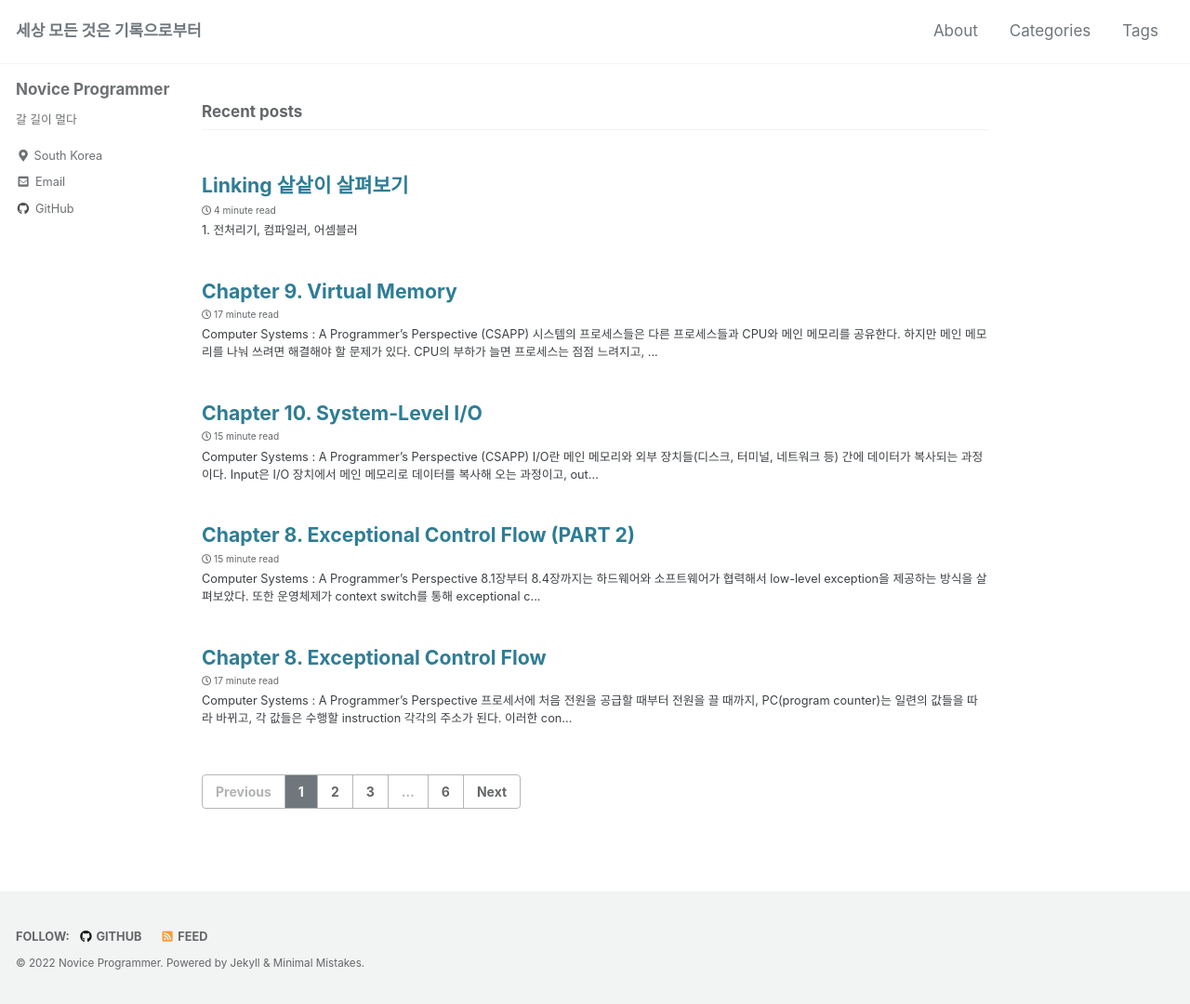
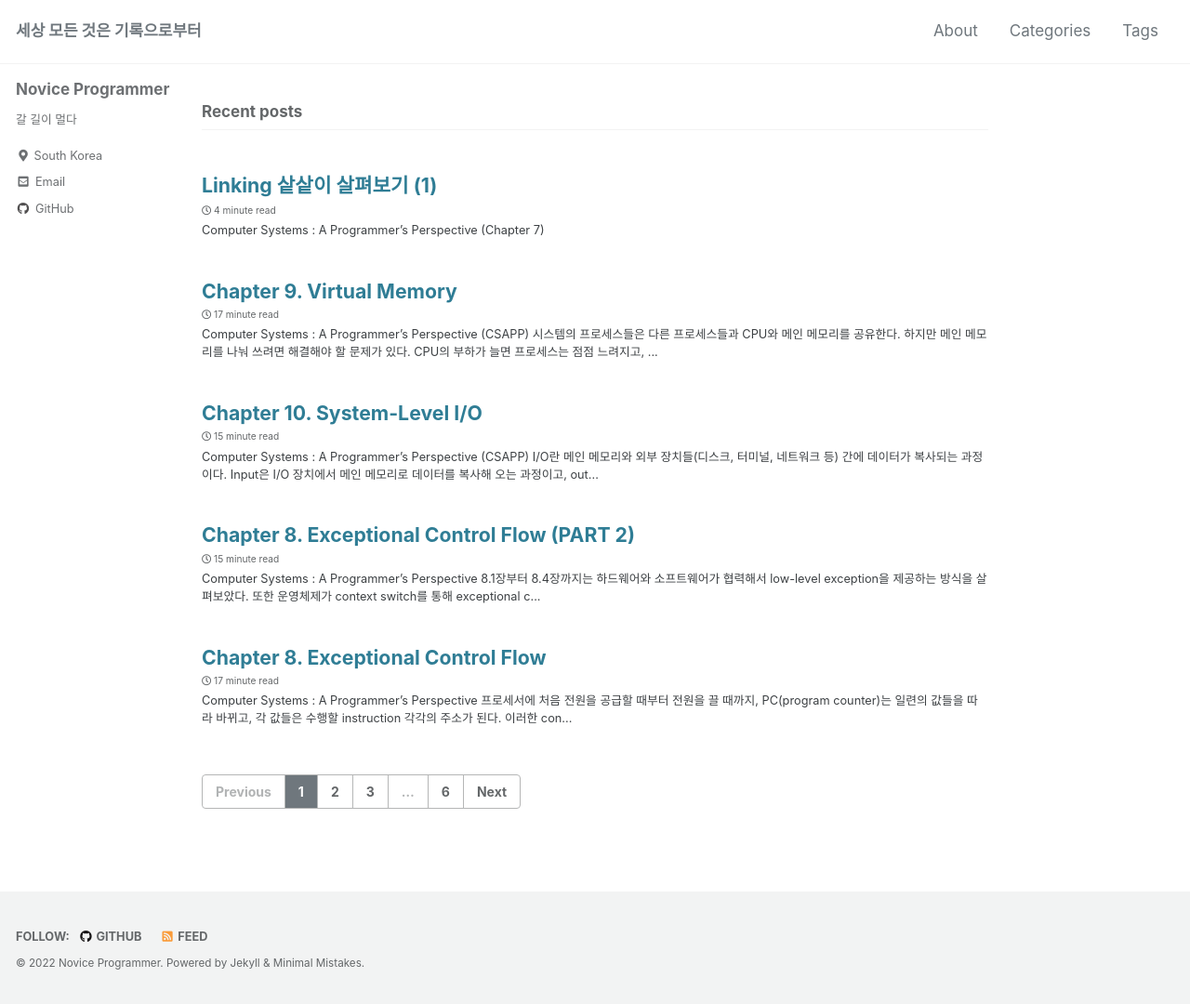
Before and after one commit to JuTaK97/JuTaK97.github.io, a Jekyll site: the page built from index.html, in a window 1280 px wide. Shown: the whole page at 93% size. Built offline with Jekyll 4.4.1, drawn with Linux system fonts in a browser that asks for light colours; cached includes are drawn as plain includes; the list of posts is cut into pages by our own code.

Commit message:
Update 2022-03-31-linking1.md

```diff
--- a/_posts/2022-03-31-linking1.md
+++ b/_posts/2022-03-31-linking1.md
@@ -1,11 +1,13 @@
 ---
-title : Linking 샅샅이 살펴보기
+title : Linking 샅샅이 살펴보기 (1)
 categories :
   - C
 tags :
   - C
 last_modified_at: 2022-03-31T21:11:00-05:00
 ---
+# Computer Systems : A Programmer's Perspective (Chapter 7)
+
 ## 1. 전처리기, 컴파일러, 어셈블러
 
 <script src="https://gist.github.com/JuTaK97/2bad611bf87f0ba34844054aa107c2a8.js"></script>
@@ -122,7 +124,6 @@ gcc -o prog main.c sum.c
            Place output in file file.  This applies to whatever sort of output
            is being produced, whether it be an executable file, an object
            file, an assembler file or preprocessed C code.
-
            If -o is not specified, the default is to put an executable file in
            a.out, the object file for source.suffix in source.o, its assembler
            file in source.s, a precompiled header file in source.suffix.gch,
```
